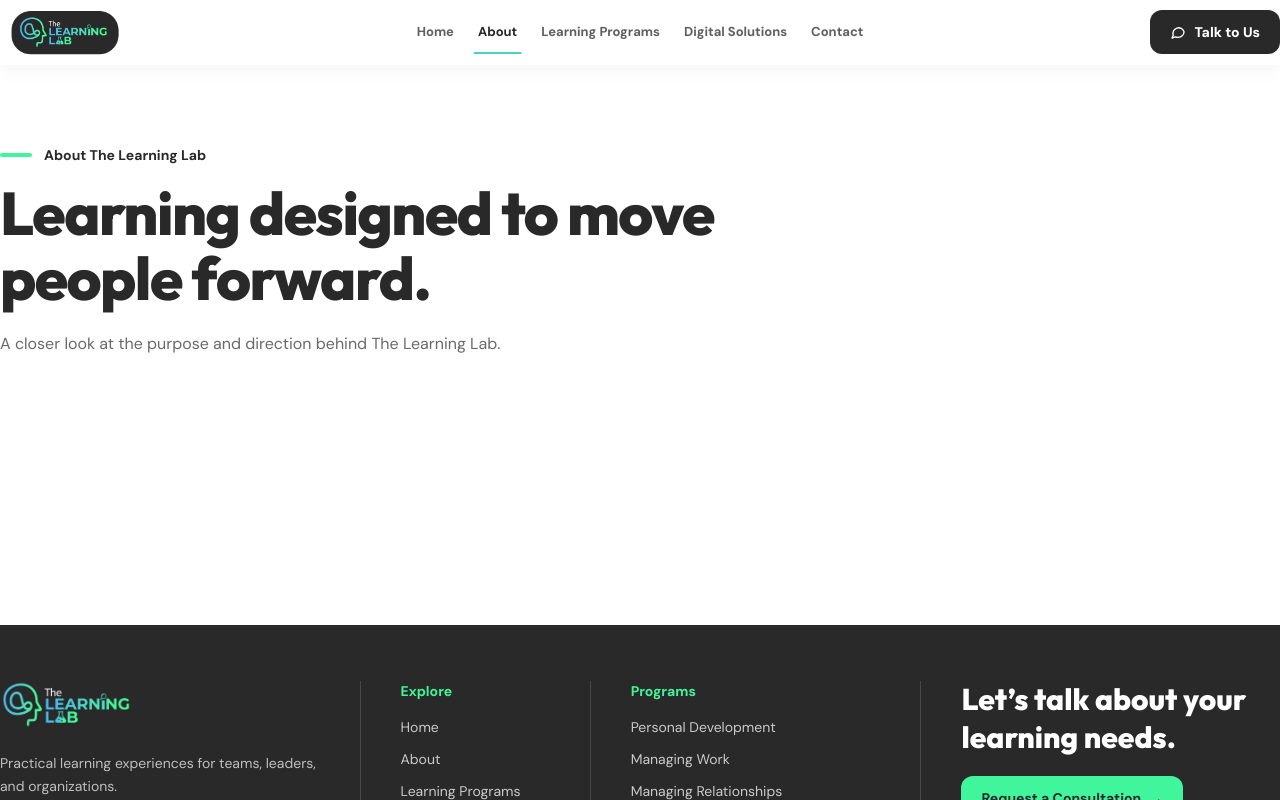
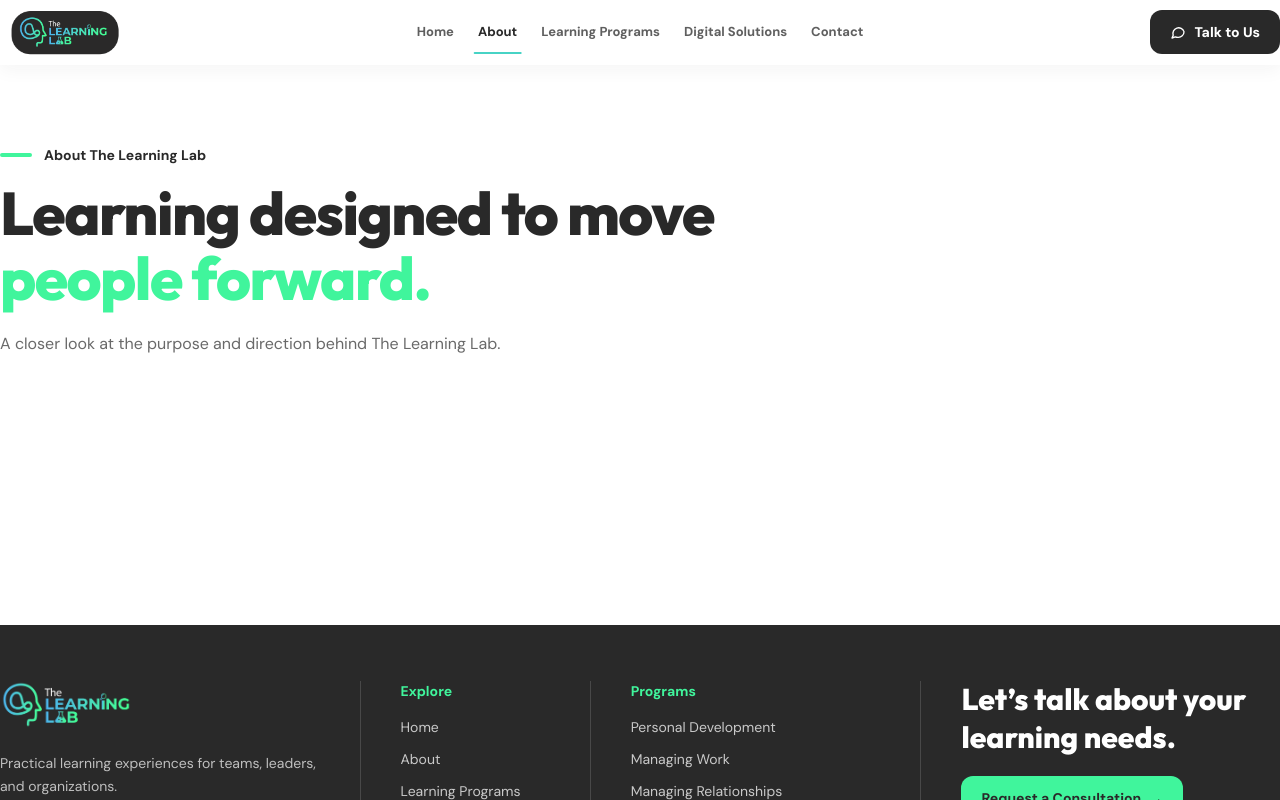
Before and after one commit to gabzy0423/The-Learning-Lab, a Next.js app: page /about in a window 1280 px wide. Shown: the top 800 px of the page. Built offline with nearby package versions, Linux system fonts and the light colour scheme.

Commit message:
Highlight About heading phrase

```diff
--- a/app/about/page.tsx
+++ b/app/about/page.tsx
@@ -7,7 +7,7 @@ export default function AboutPage() {
           About The Learning Lab
         </p>
         <h1 id="about-heading" className="mt-4 max-w-3xl font-heading text-3xl font-extrabold leading-[1.08] tracking-tight sm:text-4xl lg:text-[clamp(3rem,4.7vw,4rem)]">
-          Learning designed to move people forward.
+          Learning designed to move <span className="text-brand-mint-green">people forward.</span>
         </h1>
         <p className="mt-5 max-w-2xl text-base leading-relaxed text-brand-charcoal/70">
           A closer look at the purpose and direction behind The Learning Lab.
```
